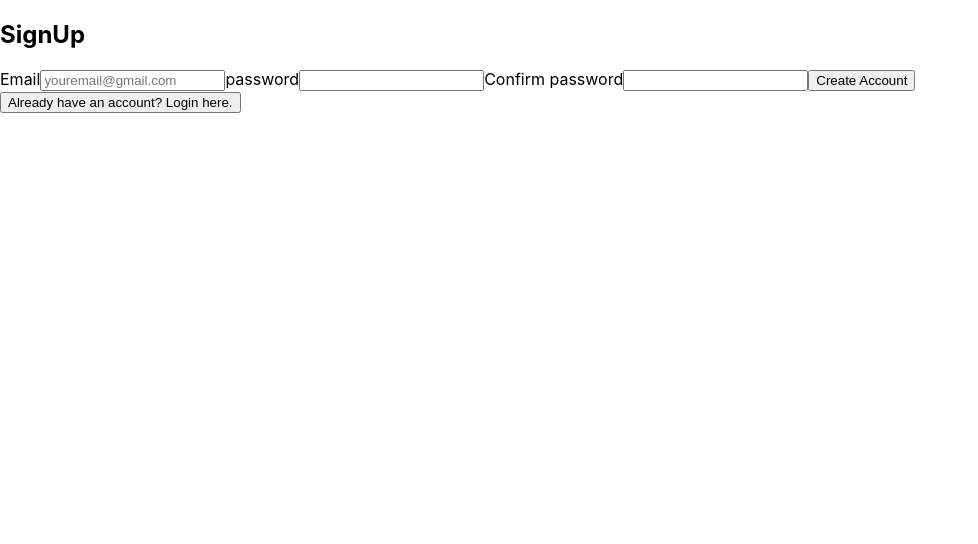
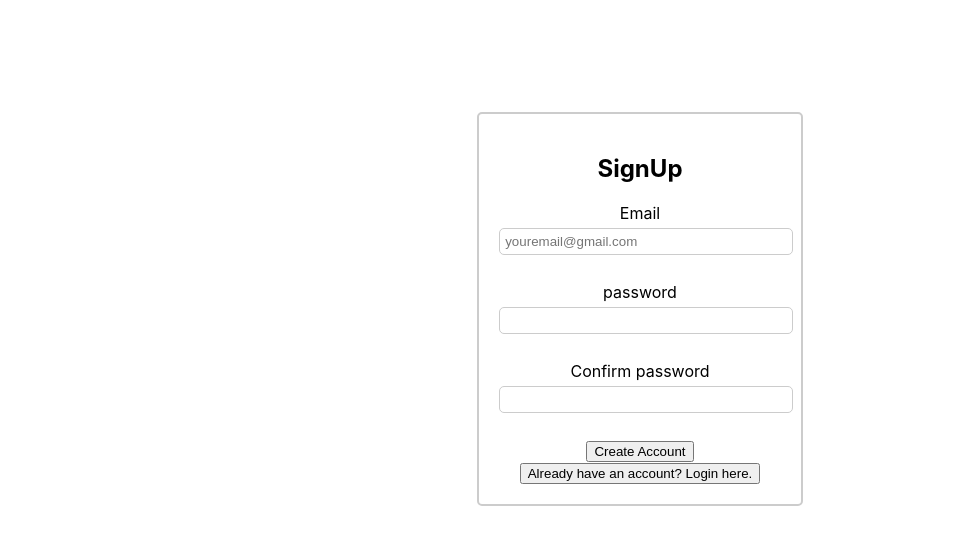
Before and after one commit to NidhiMehendale/Mail-box-Client, a React (Create React App) app: page / in a window 1280 px wide. Both pictures are taken after a click on the button "Don't have an account? Register here.". Shown: the top 544 px of the page, without its empty margins (0-978 px from the left). Built offline with nearby package versions, Linux system fonts and the light colour scheme.

Commit message:
Inbox view page

```diff
--- a/package.json
+++ b/package.json
@@ -8,9 +8,11 @@
     "@testing-library/react": "^13.4.0",
     "@testing-library/user-event": "^13.5.0",
     "bootstrap": "^5.3.1",
+    "draft-js": "^0.11.7",
     "react": "^18.2.0",
     "react-bootstrap": "^2.8.0",
     "react-dom": "^18.2.0",
+    "react-draft-wysiwyg": "^1.15.0",
     "react-redux": "^8.1.2",
     "react-router-dom": "^5.3.0",
     "react-scripts": "5.0.1",
--- a/src/App.js
+++ b/src/App.js
@@ -5,6 +5,7 @@ import { Route, Switch } from "react-router-dom";
 import Header from "./components/Header/Header";
 import { useSelector } from "react-redux";
 import ComposeMail from "./components/Header/ComposeMail";
+import Inbox from "./components/Header/Inbox";
 
 function App() {
   const isLoggedIn = useSelector((state) => state.auth.isAuthenticated);
@@ -33,6 +34,9 @@ function App() {
         <Route path="/composemail" exact>
          <ComposeMail />
         </Route>
+        <Route path="/inbox">
+          <Inbox />
+        </Route>
          <Route path="/resetpassword" >
         </Route>
       </Switch>
--- a/src/components/Header/Header.js
+++ b/src/components/Header/Header.js
@@ -1,23 +1,29 @@
-import React, { useState } from "react";
+import React, {  } from "react";
 import { Container, Nav, Navbar, NavLink } from "react-bootstrap";
 import { useDispatch } from "react-redux";
 import { authActions } from "../store/authnetication";
 
-import ComposeMail from "./ComposeMail";
+// import ComposeMail from "./ComposeMail";
+// import Inbox from "./Inbox";
 
 
 function Header() {
   const dispatch = useDispatch();
-  const [showComposeMail, setShowComposeMail] = useState(false);
+  // const [showComposeMail, setShowComposeMail] = useState(false);
+  // const [showInbox, setInbox] = useState(false);
 
   const logoutHandler = () => {
     console.log('logout')
     dispatch(authActions.logout());
   };
 
-  const toggleComposeMail = () => {
-    setShowComposeMail(!showComposeMail);
-  };
+  // const toggleComposeMail = () => {
+  //   setShowComposeMail(!showComposeMail);
+  // };
+
+  // const toggleInbox = () => {
+  //   setInbox(!showInbox);
+  // };
 
   return (
     <Navbar bg="light" expand="lg">
@@ -30,9 +36,14 @@ function Header() {
         </Navbar.Brand>
         <div style={{display:'flex',justifyContent:'space-between'}}>
 
-        <Nav className="me-auto">
-          <NavLink className="nav-link" onClick={toggleComposeMail} >
+         <Nav className="me-auto">
+          <NavLink className="nav-link" to="/composemail" href="/composemail">
             <h4>Compose Email</h4>
+          </NavLink>
+
+
+          <NavLink className="nav-link"  to="/inbox" href="/inbox">
+            <h4>Inbox</h4>
           </NavLink>
 
           <NavLink
@@ -49,7 +60,9 @@ function Header() {
           display: "flex",
           justifyContent: "end",
         }}>
-        {showComposeMail && <ComposeMail />}
+
+     </Nav>
+     <Nav>
      </Nav>
         </div>
       </Container>
--- /dev/null
+++ b/src/components/Header/Inbox.js
@@ -0,0 +1,53 @@
+import React, { useEffect, useState } from "react";
+import { Container, ListGroup } from "react-bootstrap";
+import { useSelector } from "react-redux";
+
+const Inbox = () => {
+  const userEmail = useSelector((state) => state.auth.userEmail);
+
+  const email = userEmail.replace(/[@.]/g, "");
+  const [mails, setEmails] = useState([]);
+
+  useEffect(() => {
+    const fetchMails = async () => {
+      try {
+        const response = await fetch(
+            `https://mail-box-client-fc026-default-rtdb.firebaseio.com/inbox/${email}.json`
+        );
+        if (response.ok) {
+          const data = await response.json();
+          setEmails(data);
+        } else {
+          throw new Error("Something Went Wrong");
+        }
+      } catch (err) {
+        alert("Something went Wrong");
+      }
+    };
+    fetchMails();
+  }, [email]);
+
+  return (
+    <Container>
+      <h1>INBOX</h1>
+      <ListGroup>
+        {Object.keys(mails).map((key) => (
+          <ListGroup.Item
+           key={key}
+            className="m-2"
+            style={{
+              backgroundColor: "#a563",
+              border: "1px solid #ccc",
+            }}
+          >
+          {mails[key].userEmail ? `From: ${mails[key].from}` : 'From: N/A'}<br />
+          {mails[key].subject ? `Subject: ${mails[key].subject}` : 'Subject: N/A'}<br />
+          {mails[key].content ? `Content: ${mails[key].content}` : 'Content: N/A'}
+          </ListGroup.Item>
+        ))}
+      </ListGroup>
+    </Container>
+  );
+};
+
+export default Inbox;
--- a/src/components/startingPage/Register.js
+++ b/src/components/startingPage/Register.js
@@ -1,5 +1,5 @@
 import React, { useRef } from "react";
-
+import classes from './Register.module.css';
 
 const Register = (props) => {
     const emailInputRef = useRef();
@@ -55,19 +55,26 @@ const Register = (props) => {
     }
 
     return (
-        <div className="auth-form-container">
+        <section className={classes['auth-form-container']}>
             <h2>SignUp</h2>
           <form className="register-form" onSubmit={submitHandler}>
+          <div className={classes.control}>
             <label htmlFor="email">Email</label>
             <input type="email" placeholder="youremail@gmail.com" id="email" ref={emailInputRef}  required/>
+          </div>
+          <div className={classes.control}>
             <label htmlFor="password">password</label>
             <input type="password" id="password" ref={passwordInputRef}  required />
+          </div>
+          <div className={classes.control}>
             <label htmlFor="password">Confirm password</label>
             <input  type="password" id="cpassword" ref={confirmpasswordInputRef}  required/>
+          </div>
+
             <button type="submit">Create Account</button>
         </form>
         <button className="link-btn" onClick={() => props.onFormSwitch('login')}>Already have an account? Login here.</button>
-    </div>
+    </section>
     )
 };
 
--- /dev/null
+++ b/src/components/startingPage/Register.module.css
@@ -0,0 +1,62 @@
+.auth-form-container {
+    margin: 7rem auto;
+    width: 22%;
+    padding: 20px;
+    border: 2px solid #ccc;
+    border-radius: 5px;
+    text-align: center;
+  }
+
+  .auth-form-container h2 {
+    margin-bottom: 20px;
+  }
+
+  .control {
+    margin-bottom: 27px;
+  }
+
+
+  .auth-form-container label {
+    display: block;
+    margin-bottom: 5px;
+  }
+  .auth-form-container input{
+    width: 100%;
+    padding: 5px;
+    border: 1px solid #ccc;
+    border-radius: 5px;
+  }
+
+  .auth-form-btn {
+    background-color: #007bff;
+    color: #fff;
+    padding: 10px 20px;
+    border: none;
+    border-radius: 5px;
+    cursor: pointer;
+  }
+
+  .auth-form-container button:hover {
+    background-color: #0056b3;
+  }
+
+  .forgotBtn {
+    background-color: transparent;
+    color: black;
+    border: none;
+    margin-left: 5.6rem;
+  }
+
+  .toogle{
+    margin-top: 1rem;
+    background-color: blue;
+    color: white;
+    border: none;
+    padding: 0.15rem 1.5rem;
+  }
+
+  .toggle:hover {
+    background-color: transparent;
+    color:black
+
+  }
```
Also changed, not shown: 1 other file (tests, documents, lock files or other folders).
